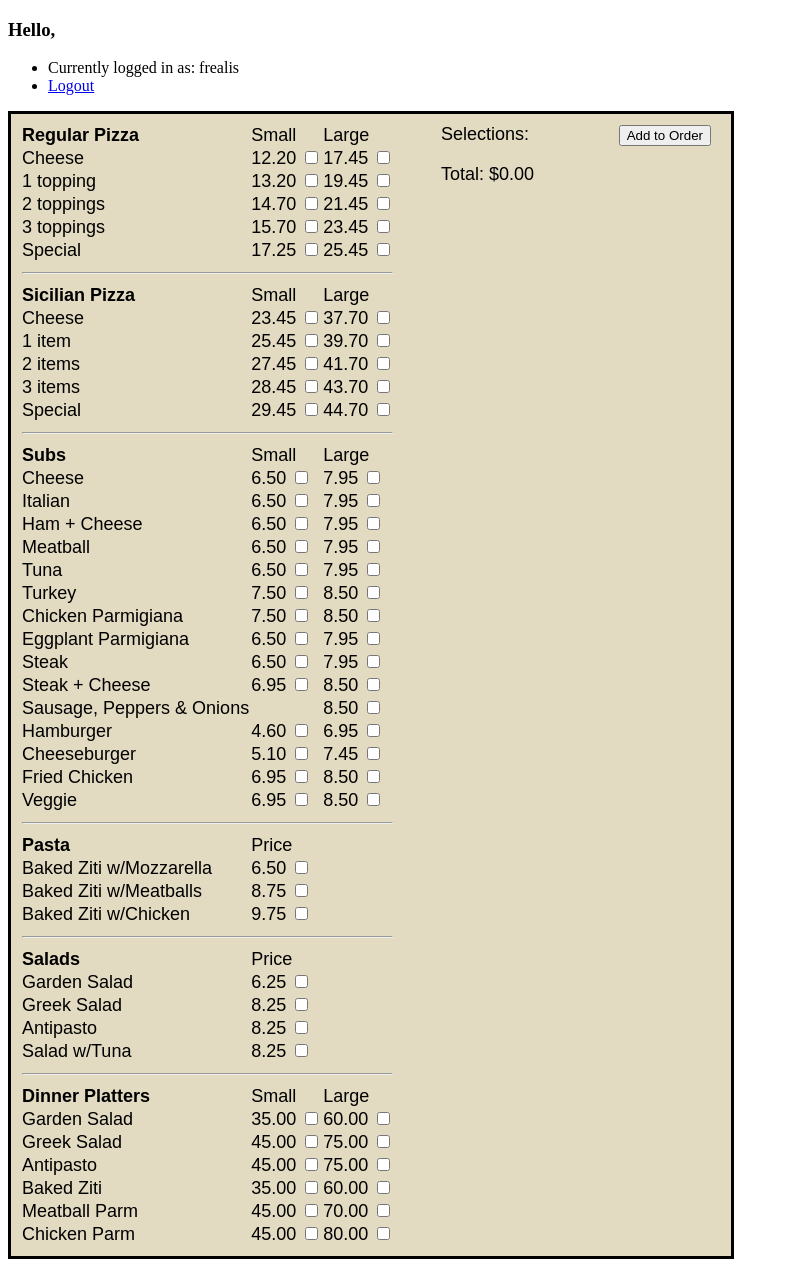
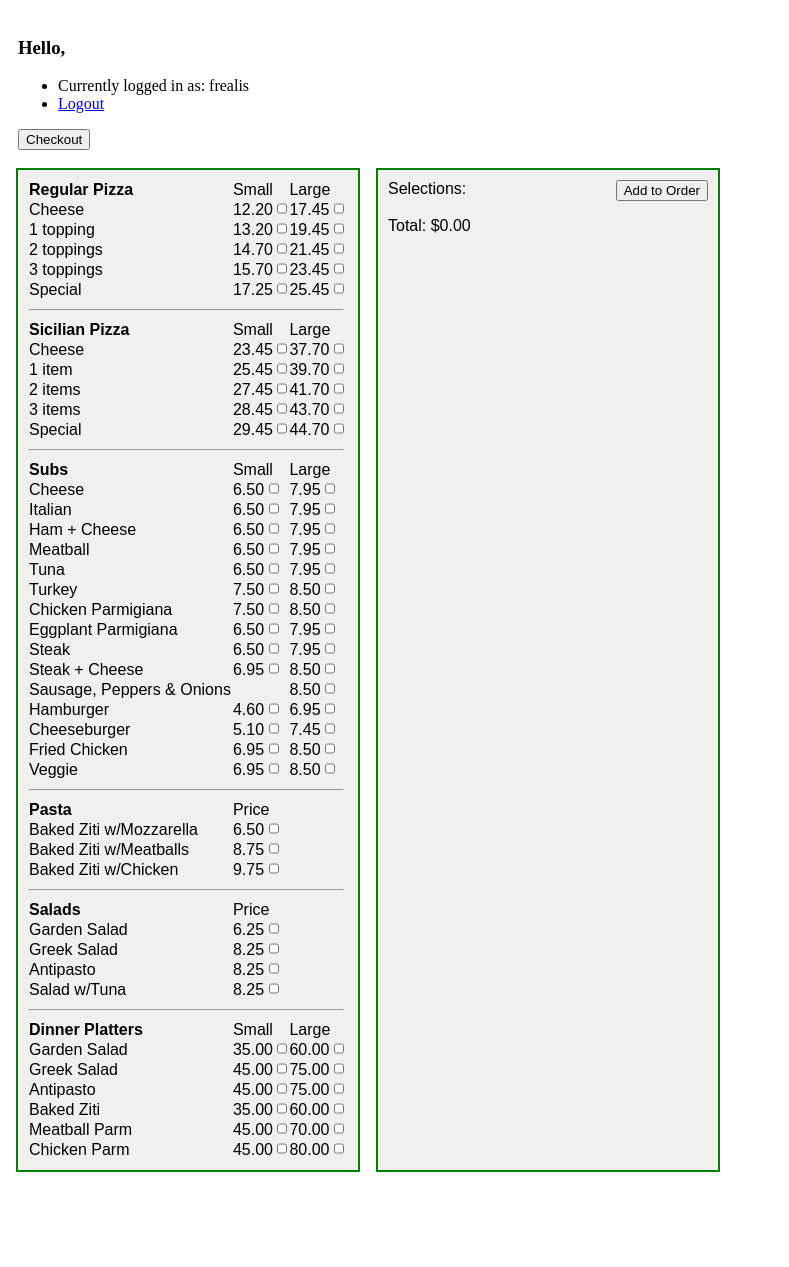
Before and after one commit to frealis/Project3-Django-Pizza-Menu, a Django app: page / in a window 1280 px wide. Shown: the whole page, without its empty margins (0-789 px from the left). After the commit the page ends 1172 px from the top, so only its background shows below. Run offline with Django 3.2, Linux system fonts and the light colour scheme; a user stored in the database is signed in; data comes from the database, SQL or seed files in the repository.

Commit message:
Made some layout changes

```diff
--- a/orders/static/orders/css/main.css
+++ b/orders/static/orders/css/main.css
@@ -1,24 +1,31 @@
 .container {
-  background: #e2dac1;
-  border: 3px solid black;
+  /* background: #e2dac1; */
+  background: white;
+  /* border: 2px solid black; */
   display: flex;
   flex-direction: row;
   flex-wrap: wrap;
   font-family: arial;
-  font-size: 18px;
-  margin: 0;
+  font-size: 16px;
+  margin: 0px;
   padding: 0;
   width: 720px;
 }
 
 .menu_items {
-  margin: 10px;
-  width: 400px;
+  background: rgb(240, 240, 240);
+  border: 2px solid green;
+  margin: 8px;
+  padding: 10px;
+  width: 320px;
 }
 
-.staging_area {
-  margin: 10px;
-  width: 280px;
+.selections {
+  background: rgb(240, 240, 240);
+  border: 2px solid green;
+  margin: 8px;
+  padding: 10px;
+  width: 320px;
 }
 
 .header {
@@ -26,7 +33,6 @@
   flex-direction: row;
   flex-wrap: wrap;
   justify-content: space-between;
-  width: 270px;
 }
 
 .left{
@@ -37,6 +43,35 @@
   justify-content: flex-end;
 }
 
+.blue {
+  background: blue;
+}
+
+.red {
+  background: red;
+}
+
+.padding10 {
+  padding: 10px;
+}
+
+.width320 {
+  width: 320px;
+}
+
+.width510 {
+  width: 510px;
+}
+
+.width1020 {
+  width: 1020px;
+}
+
+input[type='checkbox'] {
+  width: 10px;
+  margin: 0;
+}
+
 table {
   border-spacing: 0;
   border-collapse: collapse;
--- a/orders/static/orders/js/main.js
+++ b/orders/static/orders/js/main.js
@@ -69,7 +69,7 @@ document.addEventListener('DOMContentLoaded', function() {
         };
       };
 
-      stage_items();
+      selections();
     };
     return checkbox;
   };
@@ -240,7 +240,7 @@ document.addEventListener('DOMContentLoaded', function() {
       };
     };
 
-    stage_items();
+    selections();
   };
 
 
@@ -354,12 +354,12 @@ document.addEventListener('DOMContentLoaded', function() {
     document.querySelector('tbody').insertBefore(tr_toppings, tbody.childNodes[index(tr_id) + 1]);
   };
 
-  // --------------------- STAGE ITEMS ---------------------
+  // --------------------- SELECTIONS ---------------------
 
   // Place currently selected items into a "staging area" that is visible on
   // index.html and updated everytime the select_item() function is called, or
   // everytime an extras or toppings checkbox is checked
-  function stage_items() {
+  function selections() {
     document.querySelector('#current_selections').innerHTML = '';
     document.querySelector('#total_price').innerHTML = '';
     x = document.querySelectorAll('[type="checkbox"]')
@@ -384,9 +384,13 @@ document.addEventListener('DOMContentLoaded', function() {
     const ul = document.createElement('ul');
     for (let j = 0; j < selected_menu_items.length; j++) {
       const li = document.createElement('li');
-
-      size = selected_menu_items[j].dataset.size;
+      if (selected_menu_items[j].dataset.size !== undefined) {
+        const size = selected_menu_items[j].dataset.size;
         li.append(selected_menu_items[j].dataset.group, ': ', selected_menu_items[j].name, ', ', size);
+      } else if (selected_menu_items[j].dataset.size === undefined) {
+        console.log(size);
+        li.append(selected_menu_items[j].dataset.group, ': ', selected_menu_items[j].name);
+      };
 
       // Append selected extras or toppings to their respective menu item
       let total_extras_price = 0;
@@ -398,10 +402,8 @@ document.addEventListener('DOMContentLoaded', function() {
           li.append(br, '- ', selected_extras_toppings[k]['name']);
 
           // Add price if it exists (extras have a price, toppings don't)
-          if (selected_extras_toppings[k].dataset.price !== 'undefined') {
           const extras_price = parseFloat(selected_extras_toppings[k].dataset.price)
           total_extras_price += extras_price;
-          };
         };
       };
 
@@ -419,31 +421,12 @@ document.addEventListener('DOMContentLoaded', function() {
     document.querySelector('#total_price').append(total_price.toFixed(2));
   };
 
-  // --------------------- SEND DATA ---------------------
+  // --------------------- ADD TO ORDER ---------------------
 
-  // Attach an *.onsubmit event handler
-  document.querySelector('#form').onclick = () => {
+  // Attach an *.onclick event handler
+  document.querySelector('#add_to_order').onclick = () => {
 
-    // Initialize POST request, extract the CSRF value from the index.html DOM,
-    // and put that into the header of the POST request
-    const request = new XMLHttpRequest();
-    const csrf_token = document.querySelector('#csrf').childNodes[1]['value'];
-    request.open('POST', '/test');
-    request.setRequestHeader("X-CSRFToken", csrf_token);
-
-    // Callback function for when request completes
-    request.onload = () => {
-      // console.log('request loaded');
-
-      // Extract responseText for fun
-      // const data = request.responseText;
-      // console.log(data);
-    };
-
-    // Add data to send with request
-    // const data = new FormData();
-
-    // Mimic what the stage_items() function does to gather data on selected
+    // Mimic what the selections() function does to gather data on selected
     // menu items, and any selected extras or toppings
     x = document.querySelectorAll('[type="checkbox"]')
     selected_menu_items = [];
@@ -466,7 +449,7 @@ document.addEventListener('DOMContentLoaded', function() {
       let value = selected_menu_items[j]['value'];
       let data_toppings = selected_menu_items[j].dataset.toppings;
       let data_size = selected_menu_items[j].dataset.size;
-      let dict = {
+      let attributes = {
         "data_group": data_group,
         "data_tr_id": data_tr_id,
         "data_td_id": data_td_id,
@@ -486,61 +469,61 @@ document.addEventListener('DOMContentLoaded', function() {
           // Handle pizza toppings
           if (selected_menu_items[j].dataset.group === 'Regular Pizza' || selected_menu_items[j].dataset.group === 'Sicilian Pizza') {
 
-            // Add toppings item to dict
+            // Add toppings item to attributes
             new_topping = selected_extras_toppings[k]['name'];
-            old_toppings = dict['toppings'];
+            old_toppings = attributes['toppings'];
             old_toppings.push(new_topping);
-            dict['toppings'] = old_toppings;
+            attributes['toppings'] = old_toppings;
           };
 
           // Handle sub extras
           if (selected_menu_items[j].dataset.group === 'Subs') {
 
-            // Add extras item to dict
+            // Add extras item to attributes
             new_extra = selected_extras_toppings[k]['name'];
-            old_extras = dict['extras'];
+            old_extras = attributes['extras'];
             old_extras.push(new_extra);
-            dict['extras'] = old_extras;
-            dict['extras_price'] += parseFloat(selected_extras_toppings[k].dataset.price)
-          };
-
-          console.log('dict', dict);
-
-
-
-          // Add price if it exists (extras have a price, toppings don't)
-          // if (selected_extras_toppings[k].dataset.price !== 'undefined') {
-          //   const extras_price = parseFloat(selected_extras_toppings[k].dataset.price)
-          // };
+            attributes['extras'] = old_extras;
+            attributes['extras_price'] += parseFloat(selected_extras_toppings[k].dataset.price)
           };
         };
-
-
-
+      };
 
       // localStorage only stores strings, so you can convert dictionaries into
       // strings when using *.setItem, and then back into dictionaries when
       // using *.getItem
-      localStorage.setItem(j, JSON.stringify(dict));
+      localStorage.setItem(j, JSON.stringify(attributes));
+    };
+    console.log(JSON.parse(localStorage.getItem(0)));
   };
 
+  // --------------------- CHECKOUT ---------------------
 
-    // console.log(JSON.parse(localStorage.getItem(0)));
+  // Attach an *.onclick event handler
+  document.querySelector('#checkout').onclick = () => {
 
+    // Initialize POST request, extract the CSRF value from the index.html DOM,
+    // and put that into the header of the POST request
+    const request = new XMLHttpRequest();
+    const csrf_token = document.querySelector('#csrf').childNodes[1]['value'];
+    request.open('POST', '/test');
+    request.setRequestHeader("X-CSRFToken", csrf_token);
 
+    // Callback function for when request completes
+    request.onload = () => {
+      // console.log('request loaded');
 
+      // Extract responseText for fun
+      // const data = request.responseText;
+      // console.log(data);
+    };
 
-    // z = localStorage.getItem("selected_menu_items");
-    // console.log(z);
-
-
-
-
-    // data.append('currency', currency);
+    // Add data to send with request
+    // const data = new FormData();
 
     // Send request
     request.send();
     // return false;
+
   };
-
 });
--- a/orders/templates/orders/index.html
+++ b/orders/templates/orders/index.html
@@ -3,12 +3,15 @@
 {% block body %}
 <div id="result"></div>
 
+<div class="padding10">
   <div>
       <h3>Hello, {{ user.first_name }}</h3>
       <ul>
           <li>Currently logged in as: {{ user.username }}</li>
           <li><a href="{% url 'logout' %}">Logout</a></li>
       </ul>
+      <button id="checkout">Checkout</button>
+  </div>
 </div>
 
 <div class="container">
@@ -134,21 +137,21 @@
     </table>
   </div>
 
-  <!-- STAGING AREA -->
+  <!-- SELECTIONS -->
   <div id="csrf">
     {% csrf_token %}
   </div>
-  <div class="staging_area">
-    <div class="header">
+  <div class="selections">
+    <div class="header width320">
       <div class="left">
         Selections:
       </div>
       <div class="right">
         <!-- <input type="submit" id="form" value="Add Selections to Order"> -->
-        <button id="form">Add to Order</button>
+        <button id="add_to_order">Add to Order</button>
       </div>
     </div>
-    <div class="staging_area_content">
+    <div>
       <p id="current_selections"></p>
       <p>Total: $<span id="total_price"></span></p>
     </div>
```
Lines whose indentation alone changed are shown as unchanged.
